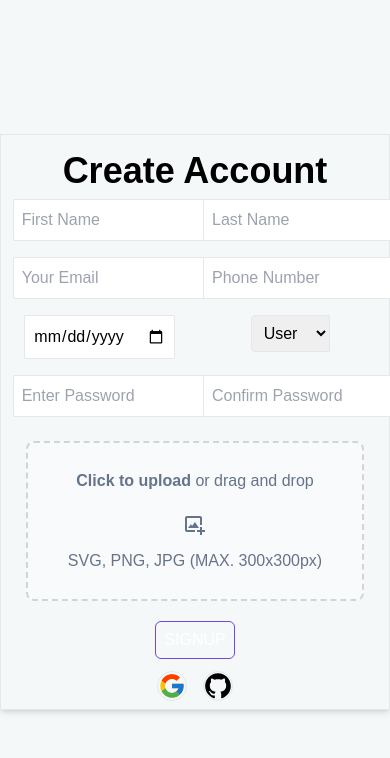
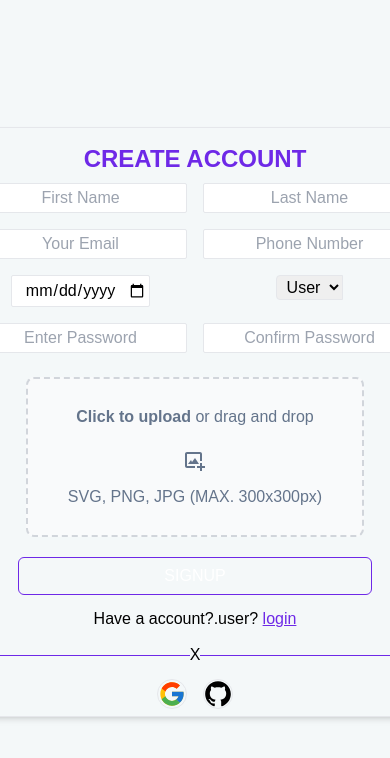
Before and after one commit to Safin-Ali/THRIFT-MOTORS, a React (Create React App) app: page /signup in a window 390 px wide. Shown: the top 758 px of the page. Built offline with nearby package versions, Linux system fonts and the light colour scheme; no server answers.

Commit message:
fixed giigle login

```diff
--- /dev/null
+++ b/src/Hook/generateJWT.js
@@ -0,0 +1,7 @@
+import axios from "axios"
+
+
+export async function generateJWT (email) {
+            const res = await axios.get(`http://localhost:5000/jwt?email=${email}`)
+            return localStorage.setItem('jwt-token',res.data.encryptToken)
+          }
--- /dev/null
+++ b/src/Hook/userInfoPost.js
@@ -0,0 +1,23 @@
+import axios from "axios";
+
+
+export async function userInfoPost (result) {
+    // data algorithm
+    const data = {
+        firstName: result?.user?.displayName.split(' ')[0],
+        lastName: result?.user?.displayName.split(' ')[1],
+        userEmail: result?.user?.email,
+        userContactNumber: null,
+        dateOfBirth: null,
+        userAvatar: result?.user?.photoURL || null,
+        userRole: 'user',
+        userVarified: false,
+            }
+    try{
+        const res = axios.post(`http://localhost:5000/userinfo`,data)
+        return res
+    }
+    catch(e){
+        return e.message || console.log(e.message)
+    }
+}
--- a/src/Pages/Private/DashboardPage.js
+++ b/src/Pages/Private/DashboardPage.js
@@ -6,6 +6,8 @@ import SellerPage from './SellerPage';
 
 const DashboardPage = ({children}) => {
     const {isLoading,currUserInfo,loading} = useContext(AuthUser);
+
+    console.log(currUserInfo)
 
     //  waiting for findout user info
     if(isLoading) return <LoadingSpinner></LoadingSpinner>;
--- a/src/Pages/Private/UserPage.js
+++ b/src/Pages/Private/UserPage.js
@@ -16,6 +16,7 @@ const UserPage = () => {
     if(loading) return <LoadingSpinner></LoadingSpinner>;
 
     if(!userData) return <Navigate to={'/'}></Navigate>;
+
 
     if(!JWTToken) return AutoLogOut();
 
--- a/src/components/Form/Login.js
+++ b/src/components/Form/Login.js
@@ -6,6 +6,7 @@ import {GrGithub} from "react-icons/gr";
 import { AuthUser } from "../../Context/AuthContext";
 import { Link,useLocation, useNavigate } from "react-router-dom";
 import axios from "axios";
+import { generateJWT } from "../../Hook/generateJWT";
 
 const Login = () => {
 
@@ -28,7 +29,10 @@ const Login = () => {
     function handleLoginWithGoogle (provider) {
       if(provider === 'google') {
         loginWithGoogle()
-        .then(result => navigate(from))
+        .then(result => {
+          navigate(from)
+          generateJWT(result.user.email)
+        })
         .catch(e => console.log(e.message))
       }
       if(provider === 'gitHub') {
@@ -38,29 +42,27 @@ const Login = () => {
       }
     }
 
-    // request api for JWT encrypt token
-    function getJWTToken(email){
-      axios.get(`http://localhost:5000/jwt?email=${email}`)
-      .then(res => localStorage.setItem('jwt-token',res.data.encryptToken))
-    }
-
     // form all values
     async function onLogin(data){
       // call firebase signup function
       const res = await login(data.userEmail,data.password);
       if(res) {
-        await getJWTToken(res.user.email)
+        await generateJWT(res.user.email)
         await reset()
-        await alert('login Success')
         await navigate(from)
       }
     }
 
   return (
-    <section className={`w-4/6/6 mx-auto flex justify-center items-center min-h-screen max-h-screen`}>
+    <section className={`w-full mx-auto flex gap-x-10 justify-center items-center min-h-screen max-h-screen`}>
+
+    <div className={`w-1/2`}>
+      <img className={`w-full h-auto`} src="https://i.ibb.co/PwVZRMc/Authentication-pana.png" alt="Auth_Banner" />
+    </div>
+
       <div className={`border shadow-md py-[2%] px-[3%]`}>
 
-      <h2 className={`text-4xl text-center my-2 font-semibold`}>Login</h2>
+      <h2 className={`text-4xl text-center my-2 font-semibold text-common uppercase`}>Login</h2>
 
         <form onSubmit={handleSubmit(onLogin)}>
           <div className={`text-center`}>
--- a/src/components/Form/Signup.js
+++ b/src/components/Form/Signup.js
@@ -6,12 +6,15 @@ import {FcGoogle} from "react-icons/fc";
 import {GrGithub} from "react-icons/gr";
 import { AuthUser } from "../../Context/AuthContext";
 import axios from 'axios';
-import {Navigate, useLocation, useNavigate} from 'react-router-dom';
+import {Link, Navigate, useLocation, useNavigate} from 'react-router-dom';
+import { userInfoPost } from "../../Hook/userInfoPost";
+import { ToastContainer } from "react-toastify";
+import { generateJWT } from "../../Hook/generateJWT";
 
 const Signup = () => {
 
     // use AuthContext For User Data
-    const {updateAuthProfile,signUp,loginWithGoogle,loginWithGitHub,userData} = useContext(AuthUser);
+    const {updateAuthProfile,userData,signUp,loginWithGoogle,loginWithGitHub,notifySuccess,notifyFaild} = useContext(AuthUser);
 
     // get current location Object data in this hook
     const location = useLocation();
@@ -32,16 +35,34 @@ const Signup = () => {
     const[selRole,setUserRole] = useState('user');
 
     // Login With Google
-    function handleLoginWithGoogle (provider) {
-      if(provider === 'google') {
-        loginWithGoogle()
-        .then(result => console.log(result))
-        .catch(e => console.log(e.message))
+    async function handleLoginWithGoogle (provider) {
+      try{
+        if(provider === 'google') {
+
+          const result = await loginWithGoogle();
+
+          const postdata = await userInfoPost(result);
+
+          if(postdata.data.acknowledged){
+
+            notifySuccess('Login Successfull')
+
+             // generate token JWT
+          await generateJWT(result?.user?.email);
+          await  notifySuccess(`Encrypt token Added`)
+          return navigate(from);
+
+          }
+        }
+
+        if(provider === 'gitHub') {
+          const result = await loginWithGitHub();
+          // const postdata = await userInfoPost(result);
+          console.log(result)
+        }
       }
-      if(provider === 'gitHub') {
-        loginWithGitHub()
-        .then(result => console.log(result))
-        .catch(e => console.log(e.message))
+      catch(e){
+         notifyFaild(e.message)
       }
     }
 
@@ -63,7 +84,6 @@ const Signup = () => {
         .then(res => {
 
           // if image upload successfull then work else
-
           if(res.data.success) {
             // reassign user image url
             data.userAvatar = res.data.data.url;
@@ -86,12 +106,12 @@ const Signup = () => {
                   // if post successfull then popup toast
                   if(res.data.acknowledged){
                     reset()
-                    window.alert('Wow Your are signin')
+                    notifySuccess(`Wow Your Are Signup`)
                     return navigate(from)
                   }
                 })
             })
-            .catch(e => console.log(e.message))
+            .catch(e => notifyFaild(e.message))
           }
         })
     }
@@ -99,53 +119,58 @@ const Signup = () => {
     if(userData) return <Navigate to={from}></Navigate>
 
     return (
-      <section className={`w-4/6/6 mx-auto flex justify-center items-center min-h-screen max-h-screen`}>
+      <section className={`flex mx-[2%] md:flex-row justify-center items-center min-h-screen`}>
+
+        <div className={`w-1/2 hidden lg:block`}>
+          <img className={`w-full h-auto`} src="https://i.ibb.co/GktZDfH/Tablet-login-rafiki.png" alt="" />
+        </div>
+
         <div className={`border shadow-md py-[2%] px-[3%]`}>
 
-        <h2 className={`text-4xl text-center my-2 font-semibold`}>Create Account</h2>
+        <h2 className={`text-2xl md:text-4xl text-center my-2 text-common font-semibold uppercase`}>Create Account</h2>
 
           <form onSubmit={handleSubmit(onSubmit)}>
-            <div className={`grid grid-cols-2 gap-4`}>
+            <div className={`grid lg:grid-cols-2 gap-4`}>
 
               {/* First Name Feild */}
-              <div><input type="text" {...register('firstName')} className={`border focus:outline-none focus:border-common focus:border-b-2 focus:border-0 p-2 rounded-sm`} placeholder={'First Name'} required/>
+              <div className={`col-span-1 text-center`}><input type="text" {...register('firstName')} className={`border focus:outline-none focus:border-common focus:border-b-2 col-span-2 text-center focus:border-0 p-0.5 md:p-1.5 rounded-sm`} placeholder={'First Name'} required/>
               </div>
 
               {/* Last Name Feild */}
-              <div><input type="text" {...register('lastName')} className={`border focus:outline-none focus:border-common focus:border-b-2 focus:border-0 p-2 rounded-sm`} placeholder={'Last Name'} required/>
+              <div className={`col-span-1 text-center`}><input type="text" {...register('lastName')} className={`border focus:outline-none focus:border-common focus:border-b-2 col-span-2 text-center focus:border-0 p-0.5 md:p-1.5 rounded-sm`} placeholder={'Last Name'} required/>
               </div>
 
               {/* Email Feild */}
-              <div><input type="email" {...register('userEmail')} className={`border focus:outline-none focus:border-common focus:border-b-2 focus:border-0 p-2 rounded-sm`} placeholder={'Your Email'} required/>
+              <div className={`col-span-1 text-center`}><input type="email" {...register('userEmail')} className={`border focus:outline-none focus:border-common focus:border-b-2 col-span-2 text-center focus:border-0 p-0.5 md:p-1.5 rounded-sm`} placeholder={'Your Email'} required/>
               </div>
 
               {/* Phone Number Feild */}
-              <div><input type="text" {...register('userContactNumber')} className={`border focus:outline-none focus:border-common focus:border-b-2 focus:border-0 p-2 rounded-sm`} placeholder={'Phone Number'} />
+              <div className={`col-span-1 text-center`}><input type="text" {...register('userContactNumber')} className={`border focus:outline-none focus:border-common focus:border-b-2 col-span-2 text-center focus:border-0 p-0.5 md:p-1.5 rounded-sm`} placeholder={'Phone Number'} />
               </div>
 
               {/* Date Feild */}
-              <div className={`text-center`}><input type="date" {...register('dateOfBirth')} className={`border focus:outline-none focus:border-common focus:border-b-2 focus:border-0 p-2 rounded-sm`}/>
+              <div className={`text-center col-span-1`}><input type="date" {...register('dateOfBirth')} className={`border focus:outline-none focus:border-common focus:border-b-2 col-span-2 text-center focus:border-0 p-0.5 md:p-1.5 rounded-sm`}/>
               </div>
 
 
               {/* Role Feild */}
-              <div className={`text-center`}>
-                  <select ref={userRole} onChange={() => setUserRole(userRole.current.value)} className={`border focus:outline-none focus:border-common focus:border-b-2 focus:border-0 p-2 rounded-l`}>
+              <div className={`text-center col-span-1`}>
+                  <select ref={userRole} onChange={() => setUserRole(userRole.current.value)} className={`border focus:outline-none focus:border-common focus:border-b-2 col-span-2 text-center focus:border-0 p-0.5 md:p-1.5 rounded-l`}>
                       <option value="user">User</option>
                       <option value="seller">Seller</option>
                   </select>
               </div>
 
               {/* Password Feild */}
-              <div className={`text-center`}><input type="password" {...register('password')} className={`border focus:outline-none focus:border-common focus:border-b-2 focus:border-0 p-2 rounded-sm`} placeholder='Enter Password'required/>
+              <div className={`text-center col-span-1`}><input type="password" {...register('password')} className={`border focus:outline-none focus:border-common focus:border-b-2 col-span-2 text-center focus:border-0 p-0.5 md:p-1.5 rounded-sm`} placeholder='Enter Password'required/>
               </div>
 
               {/* Confirm Password Feild */}
-              <div className={`text-center`}><input type="password" {...register('confirmPassword')} className={`border focus:outline-none focus:border-common focus:border-b-2 focus:border-0 p-2 rounded-sm`} placeholder='Confirm Password' required/>
+              <div className={`text-center col-span-1 `}><input type="password" {...register('confirmPassword')} className={`border focus:outline-none focus:border-common focus:border-b-2 col-span-2 text-center focus:border-0 p-0.5 md:p-1.5 rounded-sm`} placeholder='Confirm Password' required/>
               </div>
 
               {/* Image Upload */}
-              <div className="flex col-span-2 items-center justify-center my-2">
+              <div className="flex col-span-2 w-[80%] mx-auto md:w-auto text-center items-center justify-center my-2">
                   <label htmlFor="dropzone-file" className="flex flex-col items-center justify-center h-40 border-2 border-gray-300 border-dashed rounded-lg cursor-pointer bg-gray-50">
                       <div className="flex px-10 text-lightgray flex-col items-center justify-center">
                           <p className="mb-2"><span className="font-semibold">Click to upload</span> or drag and drop</p>
@@ -160,15 +185,35 @@ const Signup = () => {
             </div>
 
             {/* submit button */}
-            <div className={`text-center`}>
-              <PrimaryButton className={`bg-transparent border hover:text-white border-common duration-150 hover:bg-common`}>SIGNUP</PrimaryButton>
+            <div className={`text-center col-span-2 `}>
+              <PrimaryButton className={`bg-transparent border hover:text-white border-common duration-150 hover:bg-common w-[80%] hover:shadow-md`}>SIGNUP</PrimaryButton>
+            </div>
+
+            <div className={`text-center col-span-2 `}>
+              <p>Have a account?.user? <Link className={`text-common underline`} to={`/login`}>login</Link></p>
             </div>
           </form>
+          <div className="my-3 flex justify-center items-center">
+            <span className={`w-full inline-block h-[1px] bg-common`}></span><span>X</span><span className={`w-full inline-block h-[1px] bg-common`}></span>
+          </div>
+
           <div className={`flex justify-center`}>
             <FcGoogle onClick={()=> handleLoginWithGoogle('google')} className={`text-3xl cursor-pointer border rounded-[50%] mx-2`}></FcGoogle>
             <GrGithub onClick={()=> handleLoginWithGoogle('gitHub')} className={`text-3xl cursor-pointer border rounded-[50%] mx-2`}></GrGithub>
           </div>
-        </div>
+          </div>
+          <ToastContainer
+            position="top-center"
+            autoClose={2000}
+            limit={1}
+            hideProgressBar={false}
+            newestOnTop={false}
+            closeOnClick
+            rtl={false}
+            pauseOnFocusLoss={false}
+            draggable
+            pauseOnHover={false}
+            theme="light"/>
       </section>
     );
 };
--- a/src/index.css
+++ b/src/index.css
@@ -11,7 +11,7 @@
     :root{
         --body--BG: #F4F8F9;
         --white--card: #F9F9F9;
-        --common: #7743DB;
+        --common: #6E29E7;
         --primaryRed: #C1101F;
         --commonDeep: #6625df;
         --black: #181818;
```
Also changed, not shown: src/Context/AuthContext.js (+6 -3 lines).
